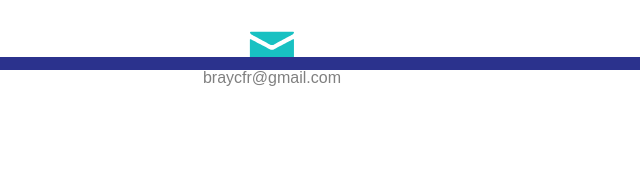
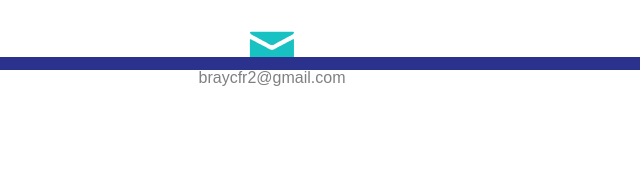
Before and after one commit to simonetto/firstAidResponders, a Gatsby site: page / in a window 1280 px wide. Shown: the part 730-902 px from the top of the page, 640-1280 px from the left. Built offline with nearby package versions, Linux system fonts and the light colour scheme; Gatsby itself is replaced by a stand-in of ours.

Commit message:
Update email address

```diff
--- a/src/components/appMain/appMain.js
+++ b/src/components/appMain/appMain.js
@@ -39,7 +39,7 @@ function AppMain() {
 
                     <div className="contact" onClick={onMailClick} onKeyDown={()=> {}} role="button" tabIndex="0">
                         <ReactSVG src="mail.svg" />
-                        <h2>braycfr@gmail.com</h2>
+                        <h2>braycfr2@gmail.com</h2>
                     </div>
                 </div>
             </section>
```
